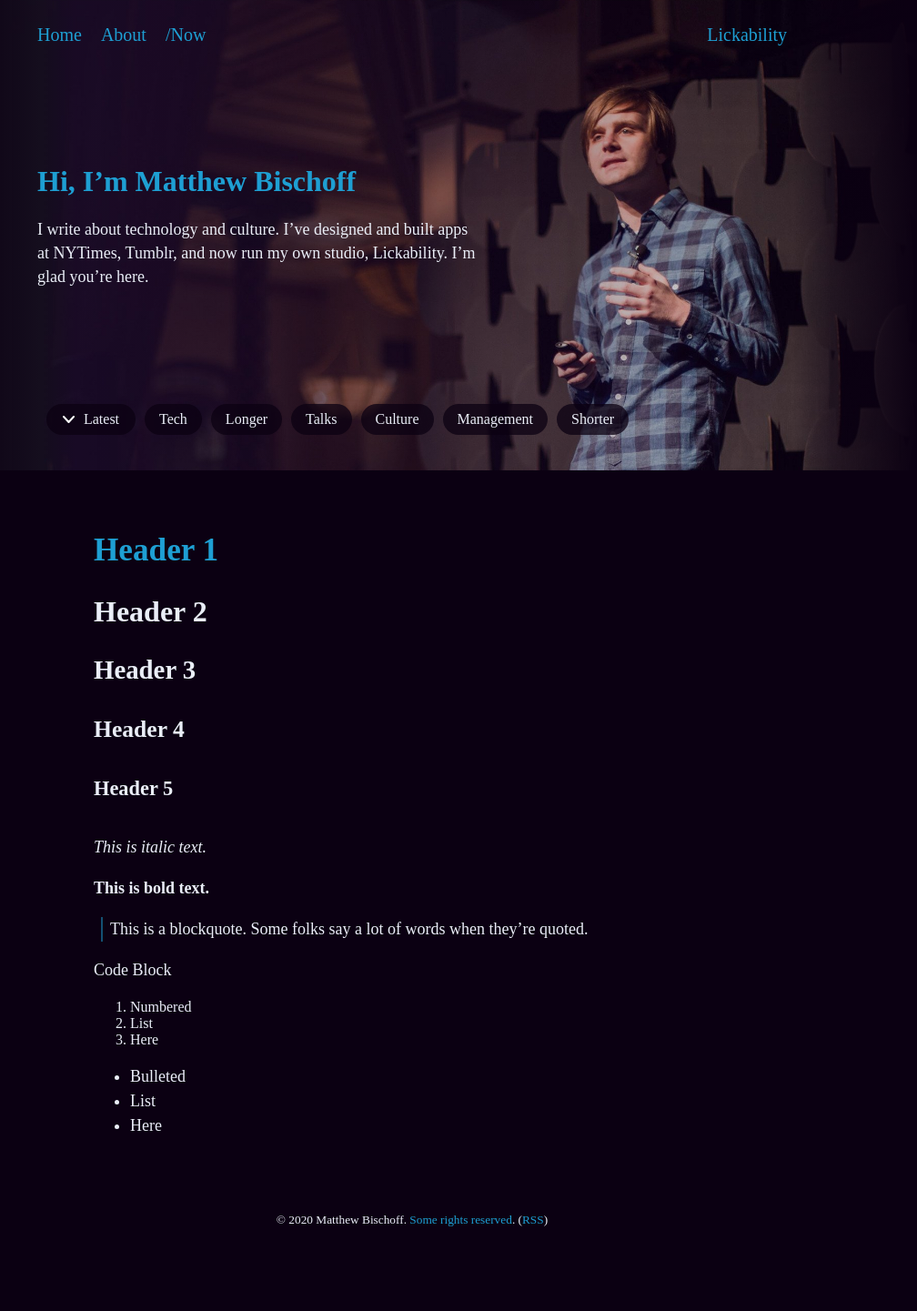
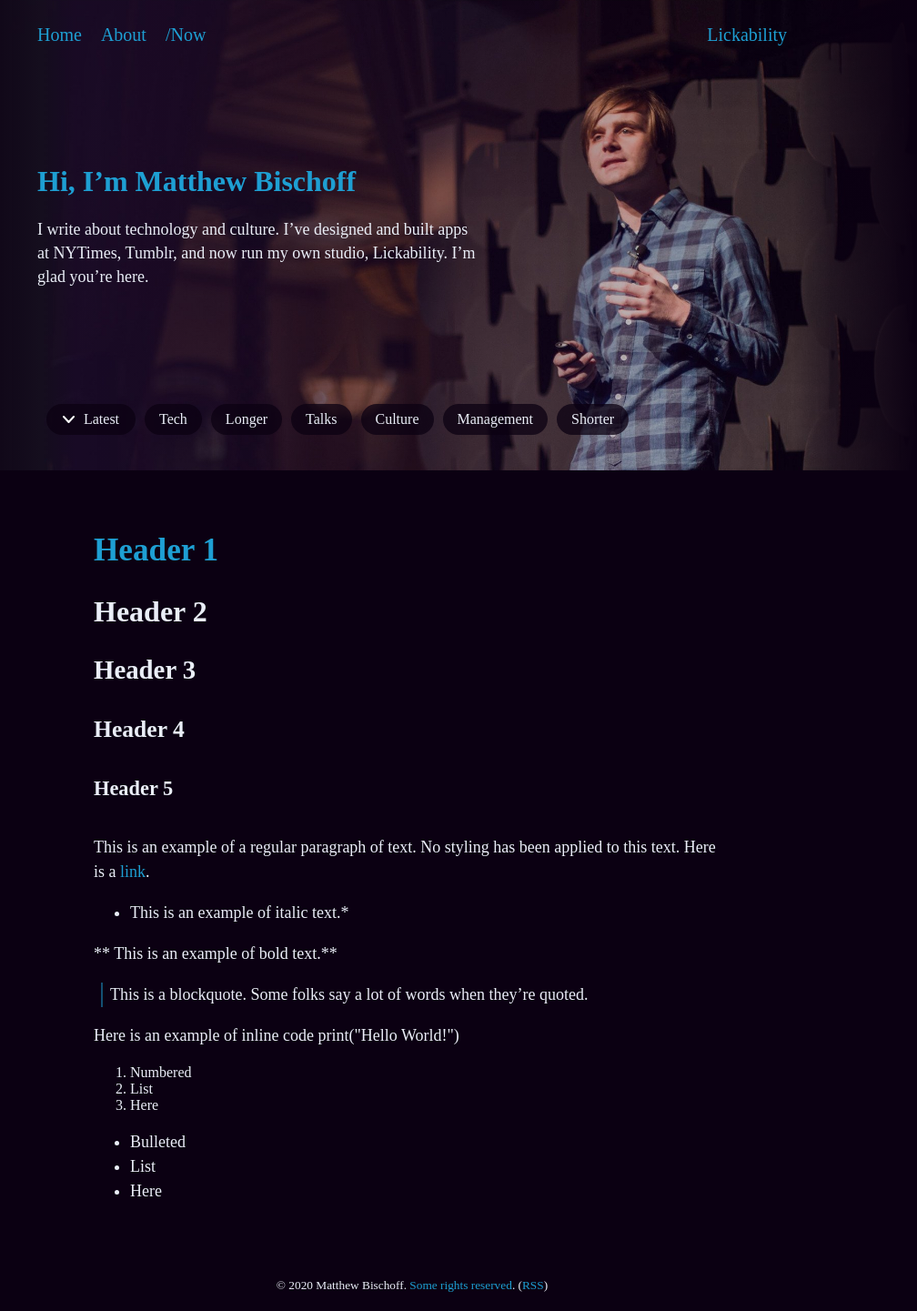
Before and after one commit to mbbischoff/website, a Jekyll site: the page built from style-guide.markdown, in a window 1280 px wide. Shown: the whole page at 91% size, without its empty margins (187-1195 px from the left). Built offline with Jekyll 4.4.1, drawn with Linux system fonts in a browser that asks for light colours; some web fonts are replaced; our own code applies the rules of GitHub Pages for plain Markdown files; before the commit the page ends 1369 px from its top, so only the background shows below that.

Commit message:
Updated Style Guide

```diff
--- a/style-guide.markdown
+++ b/style-guide.markdown
@@ -13,13 +13,15 @@
 
 ##### Header 5
 
-*This is italic text.*
+This is an example of a regular paragraph of text. No styling has been applied to this text. Here is a [link](http://matthewbischoff.com).
 
-**This is bold text.**
+* This is an example of italic text.*
+
+** This is an example of bold text.**
 
 > This is a blockquote. Some folks say a lot of words when they’re quoted.
 
-`Code Block`
+Here is an example of inline code `print("Hello World!")`
 
 1. Numbered
 2. List
```
